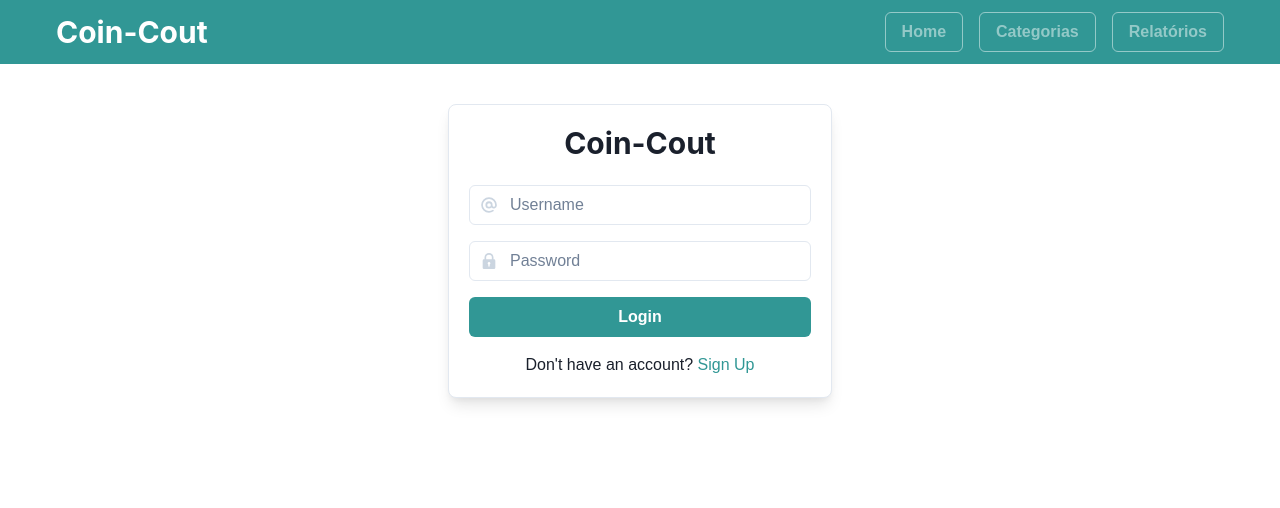
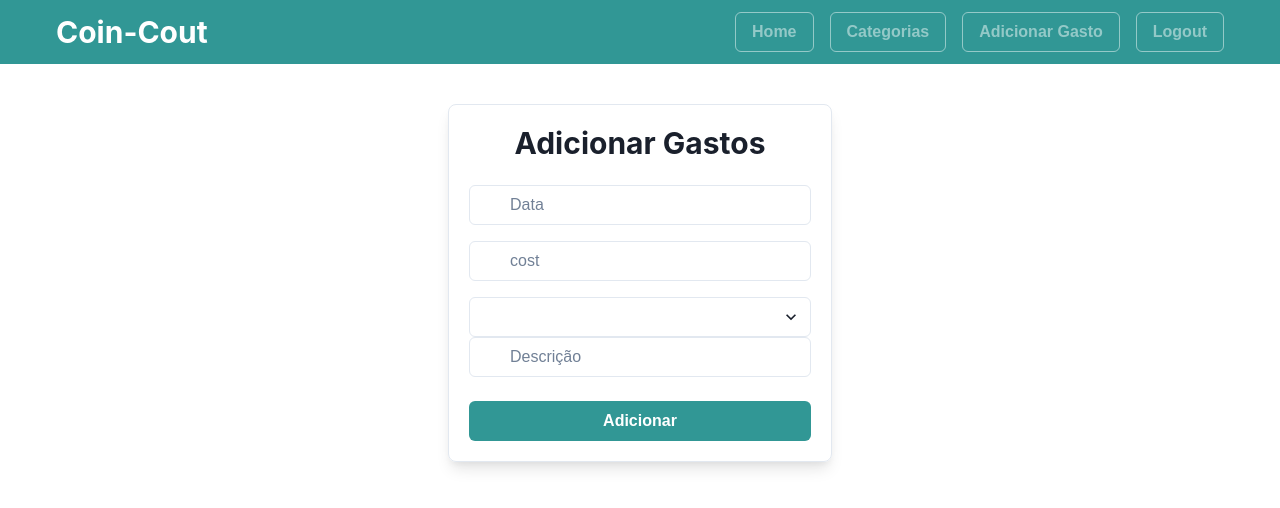
Before and after one commit to guilhermekramer/frontendPA, a React (Vite) app: page /addgasto in a window 1280 px wide. Before the commit this address led to /login. Shown: the top 508 px of the page. Built offline with nearby package versions, Linux system fonts and the light colour scheme.

Commit message:
login screen fixed and gasto functions wotking

```diff
--- a/src/App.jsx
+++ b/src/App.jsx
@@ -5,23 +5,11 @@ import Signup from './components/signup/Signup';
 import { Routes, Route, useNavigate, useLocation } from 'react-router-dom';
 import { useAuth } from './contexts/AuthContexts';
 import { useEffect } from 'react';
+import AdicionarGastos from './components/addGastos/AddGastos';
 
 function App() {
-  const { isAuthenticated, checkAuth } = useAuth();
-  const navigate = useNavigate();
 
 
-  useEffect(() => {
-    checkAuth();
-
-    if (!isAuthenticated && location.pathname !== '/login' && location.pathname !== '/signup') {
-      navigate('/login');
-    }
-
-    if (isAuthenticated && (location.pathname === '/login' || location.pathname === '/signup')) {
-      navigate('/');
-    }
-  }, [isAuthenticated, navigate, location.pathname, checkAuth]);
 
   return (
     <>
@@ -30,6 +18,7 @@ function App() {
         <Route path="/login" element={<Login />} />
         <Route path="/signup" element={<Signup />} />
         <Route path="/" element={<Home />} />
+        <Route path="/addgasto" element={ <AdicionarGastos /> } />
       </Routes>
     </>
   );
--- a/src/components/addGastos/AddGastos.jsx
+++ b/src/components/addGastos/AddGastos.jsx
@@ -1,37 +1,87 @@
-import React from 'react'
-import { Box, Flex, Heading, Button, Stack, useBreakpointValue, InputGroup, InputLeftElement, Input} from '@chakra-ui/react';
+import React, { useState } from 'react'
+import { Box, Flex, Heading, Button, Stack, useBreakpointValue, InputGroup, InputLeftElement, Input, Text, Select} from '@chakra-ui/react';
+import { createGasto, getCategories, getUserById } from '../../server/api';
 
-const AdicionarGastos = () => {
+const AdicionarGastos = ({ request }) => {
+
+  const [name, setName] = useState('')
+  const [cost, setCost] = useState('')
+  const [category, setCategory] = useState([])
+  const [description, setDescription] = useState('')
+  const [error, setError] = useState('')
+  const [success, setSuccess] = useState('')
+
+  const handleSubmitGasto = async () =>{
+
+    if(name && cost && category && description){
+
+      debugger
+      try{
+        await createGasto({ name, cost, category, description }).catch((error) => {
+          console.log(error)
+        })
+        setSuccess('Gasto adicionado com sucesso!');
+        setError('');
+        setName('');
+        setCost('');
+        setCategory('');
+        setDescription('');
+      }catch(error){
+        console.error('Erro ao criar gasto na pagina de gasto:', error);
+        setError(error)
+      }
+    }
+  }
+
+  const retornoCategorias = async () => {
+    try{
+      const categorias = await getCategories()
+      categorias.forEach((categoria) => setCategory(categoria.name))
+      console.log("categorias", categorias)
+    }catch(e){
+      console.log("erro pegando categoas",  e)
+    }
+  }
+
+
   return (
     <Box maxW="sm" mx="auto" mt="10" p="5" borderWidth="1px" borderRadius="lg" boxShadow="lg">
       <Heading as="h1" size="lg" mb="6" textAlign="center">Adicionar Gastos</Heading>
 
+      {error && <Text color="red.500" mb="4">{error}</Text>}
+      {success && <Text color="green.500" mb="4">{success}</Text>}
+
+
         <InputGroup mb="4">
           <InputLeftElement pointerEvents="none">
           </InputLeftElement>
-      <Input type="text" placeholder="Data" />
+          <Input type="text" placeholder="Data" onChange={(e)=>setName(e.target.value)}/>
         </InputGroup>
 
         <InputGroup mb="4">
           <InputLeftElement pointerEvents="none">
           </InputLeftElement>
-      <Input type="text" placeholder="Valor" />
+          <Input type="number" placeholder="cost" value={cost} onChange={(e) => setCost(e.target.value)} />
         </InputGroup>
+
+        {/* <InputGroup mb="4">
+          <InputLeftElement pointerEvents="none">
+          </InputLeftElement>
+          <Input type="text" placeholder="Categoria" value={category} onChange={(e) => setCategory(e.target.value)} />
+        </InputGroup> */}
+
+        <Stack>
+          { category.forEach((categoria) => <Select>{categoria.name}</Select> ) }
+          <Select/>
+        </Stack>
 
         <InputGroup mb="6">
           <InputLeftElement pointerEvents="none">
           </InputLeftElement>
-      <Input type="text" placeholder="Categoria" />
+          <Input type="text" placeholder="Descrição" value={description} onChange={(e) => setDescription(e.target.value)} />
         </InputGroup>
 
-    <InputGroup mb="6">
-      <InputLeftElement pointerEvents="none">
-      </InputLeftElement>
-      <Input type="text" placeholder="Descrição" />
-    </InputGroup>
-
-
-    <Button colorScheme="teal" width="full">Adicionar</Button>
+        <Button colorScheme="teal" width="full" type="submit" onClick={handleSubmitGasto}>Adicionar</Button>
     </Box>
   )
 }
--- a/src/components/header/Header.jsx
+++ b/src/components/header/Header.jsx
@@ -1,7 +1,7 @@
 import React from 'react';
 import { Box, Flex, Link, Heading, Button, Stack, useBreakpointValue } from '@chakra-ui/react';
 import { useAuth } from '../../contexts/AuthContexts';
-import { useLocation } from 'react-router-dom';
+import { useHref, useLocation } from 'react-router-dom';
 
 
 const Header = () => {
@@ -32,7 +32,7 @@ const Header = () => {
             Categorias
           </Button>
           <Button variant="outline" colorScheme="whiteAlpha">
-            Relatórios
+            Adicionar Gasto
           </Button>
 
           {location.pathname !== "/login"  && (
--- a/src/components/login/Login.jsx
+++ b/src/components/login/Login.jsx
@@ -23,8 +23,8 @@ const Login = () => {
       const response = await loginUser({username, password});
       const  token  = response.data['access'];
 
+
       login(token);
-
       navigate('/');
 
       setUsername('');
--- a/src/contexts/AuthContexts.jsx
+++ b/src/contexts/AuthContexts.jsx
@@ -1,4 +1,5 @@
 import React, { createContext, useState, useEffect, useContext } from 'react';
+import { getUserById } from '../server/api';
 
 const AuthContext = createContext();
 
@@ -18,6 +19,8 @@ const AuthProvider = ({ children }) => {
         localStorage.setItem('token', newToken);
         setToken(newToken);
         setIsAuthenticated(true);
+
+
     };
 
     const logout = () => {
@@ -32,7 +35,11 @@ const AuthProvider = ({ children }) => {
 
     const checkAuth = () => {
         const token = localStorage.getItem('token');
-        setIsAuthenticated(!!token); // Atualizar estado com base na presença do token
+        if(token){
+        setIsAuthenticated(true);
+        }else{
+        setIsAuthenticated(false)
+        }
     };
 
     return (
--- a/src/server/api.js
+++ b/src/server/api.js
@@ -69,5 +69,34 @@ export const getUserById = async (id) => {
   }
 };
 
+export const createGasto = async (gasto) => {
+  try {
+    const response = await api.post(`/gasto/`, gasto);
+
+    if(response.status === 200){
+      console.log('Gasto criado com sucesso')
+      return response.data
+
+    }
+    return response.data;
+
+  } catch (error) {
+    console.error('Erro ao criar gasto:', error);
+    throw error;
+  }
+};
+
+export const getCategories = async () => {
+
+  try{
+    const response = await api.get('/category/');
+    return response.data;
+  }catch(error){
+    console.error('Erro ao obter categorias:', error);
+    throw error;
+  }
+
+}
+
 
 export default api;
```
Lines whose indentation alone changed are shown as unchanged.
